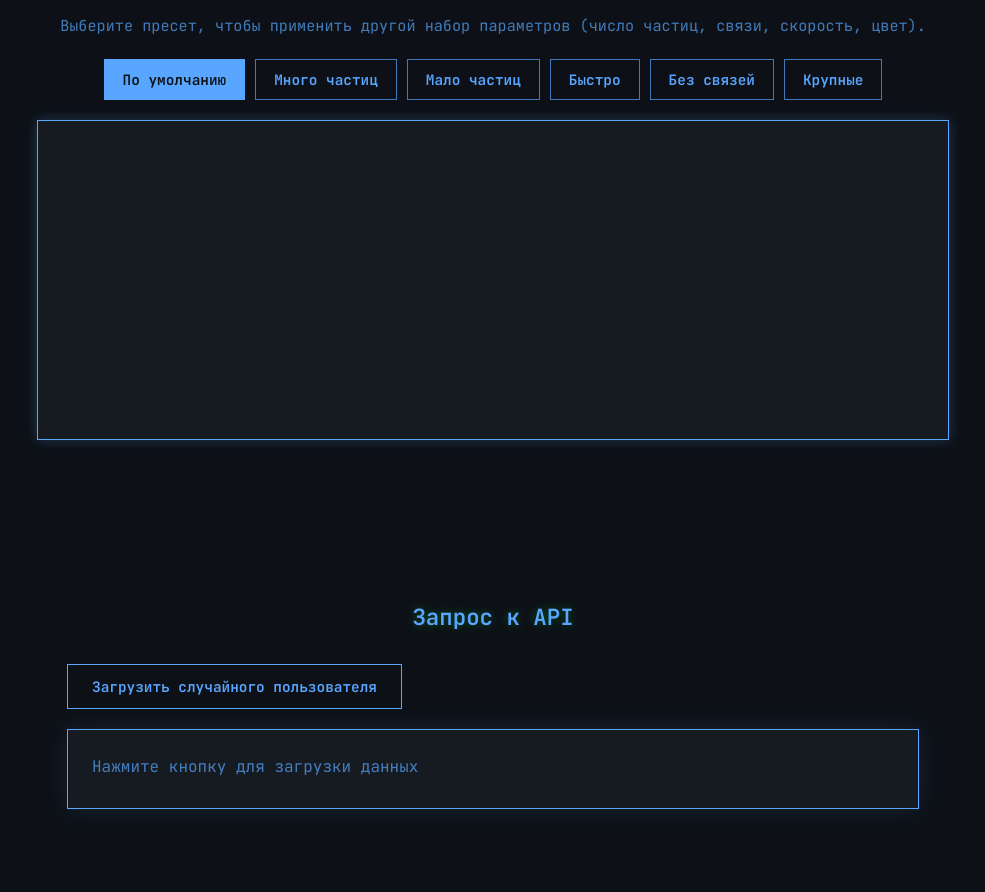
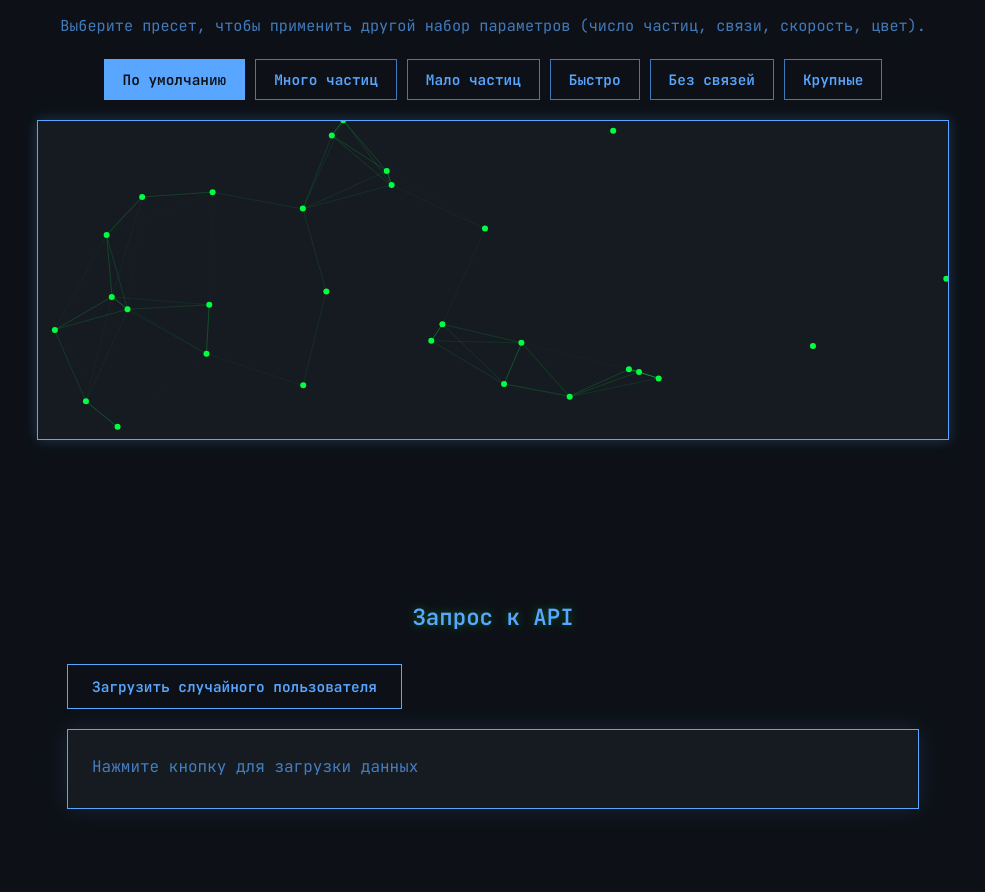
Before and after one commit to verf1CT/example, a plain HTML site: page index.html in a window 1280 px wide. Shown: the part 5580-6472 px from the top of the page, without its empty margins (147-1132 px from the left). Drawn offline with nearby package versions, Linux system fonts and the light colour scheme; a web font is replaced by a local one.

Commit message:
выаваываы

```diff
--- a/index.html
+++ b/index.html
@@ -563,7 +563,7 @@
   </div>
   <div id="toastContainer" class="toast-container"></div>
   <div id="tooltip" class="tooltip"></div>
-  <script src="particles.js-master/particles.min.js"></script>
+  <script src="https://cdnjs.cloudflare.com/ajax/libs/particles.js/2.0.0/particles.min.js" integrity="sha512-2e9i8+jBXQXfYD4R4R6T6qjycEKR0qNnmWKTZV/zTBPZQ5gN0q2qFqTqy6L0vJqG4N2VNMbP1Q7gX/w6LgA==" crossorigin="anonymous"></script>
   <script src="script.js"></script>
 </body>
 </html>
--- a/script.js
+++ b/script.js
@@ -1055,8 +1055,10 @@
     }
   };
 
-  var particlesContainer = document.getElementById('particles-demo');
-  if (particlesContainer && typeof window.particlesJS === 'function') {
+  function initParticles() {
+    var container = document.getElementById('particles-demo');
+    if (!container || typeof window.particlesJS !== 'function') return;
+    try {
       window.particlesJS('particles-demo', particlesPresets.default);
       document.querySelectorAll('.particles-preset').forEach(function (btn) {
         btn.addEventListener('click', function () {
@@ -1071,5 +1073,7 @@
           window.particlesJS('particles-demo', particlesPresets[preset]);
         });
       });
+    } catch (e) { console.warn('Particles.js init:', e); }
   }
+  window.addEventListener('load', initParticles);
 })();
```
Lines whose indentation alone changed are shown as unchanged.
